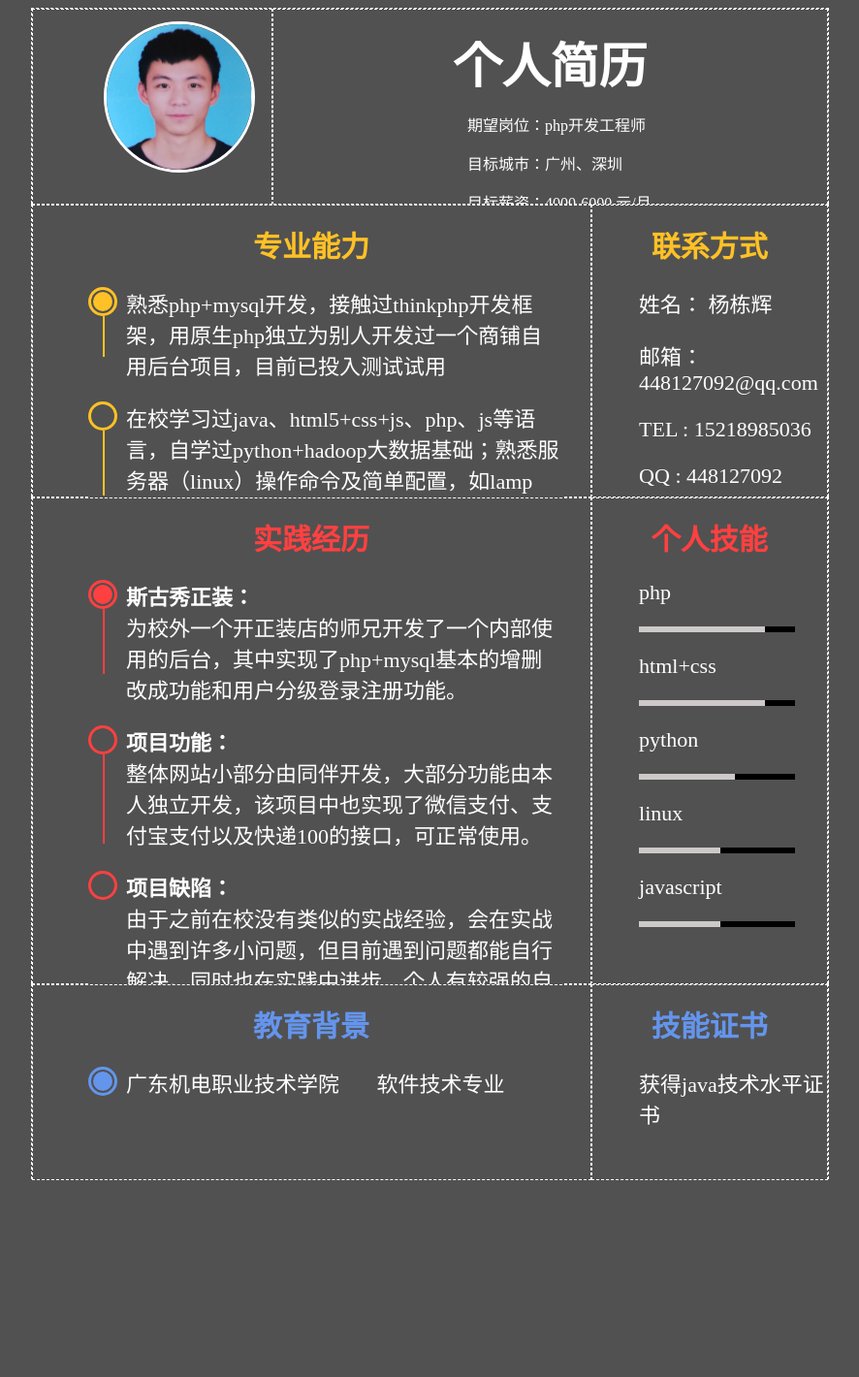
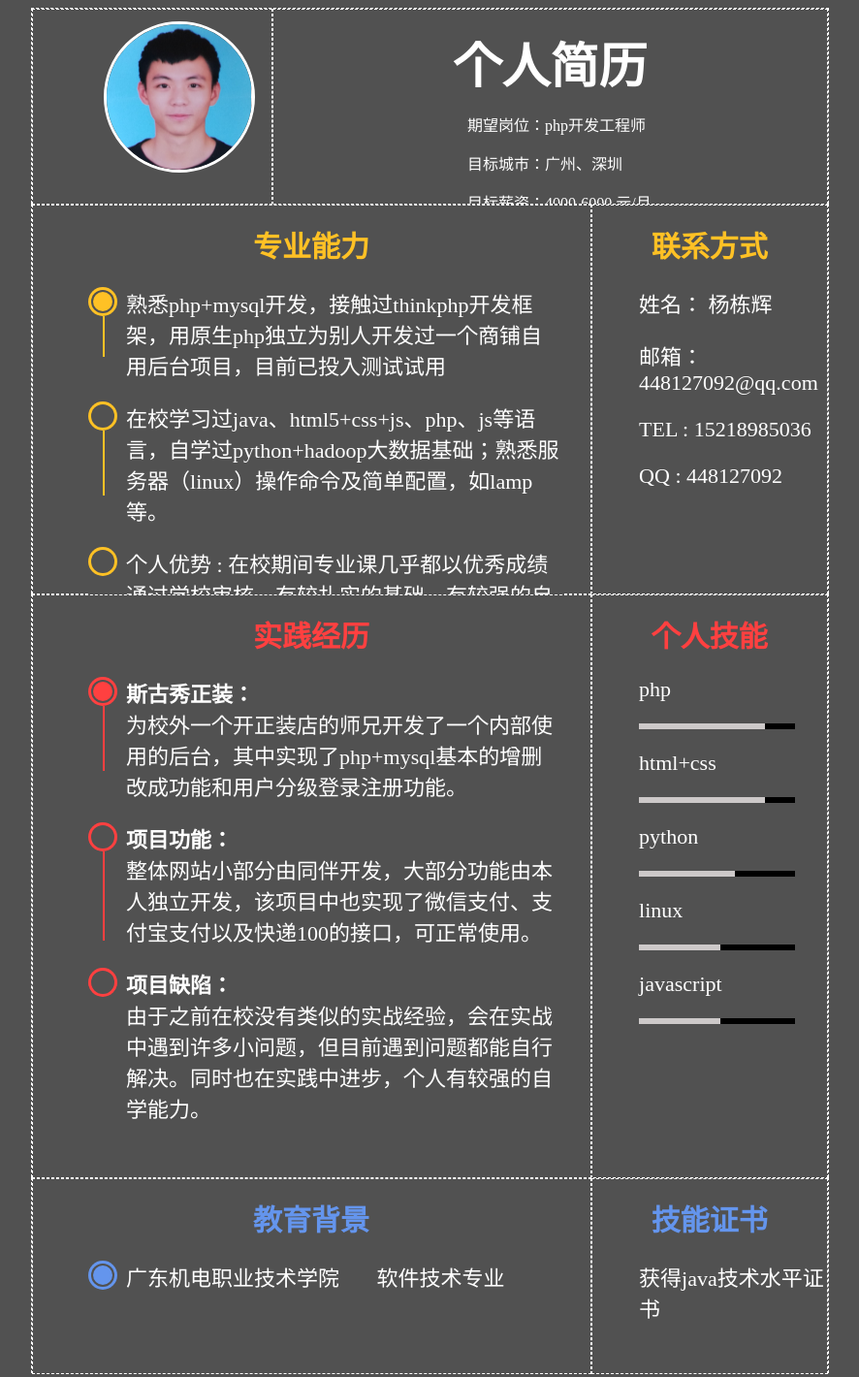
Before and after one commit to DHYang0/DHYang0.github.io, a plain HTML site: page index.html in a window 1280 px wide. Shown: the whole page at 97% size, without its empty margins (204-1090 px from the left). Before the commit the page ends 1224 px from the top, so only its background shows below. Drawn offline with Linux system fonts and the light colour scheme.

Commit message:
3 commit

```diff
--- a/index.html
+++ b/index.html
@@ -162,12 +162,12 @@
 			border: 1px dashed #fff;
 			margin-left: 18%;
 			width: 65%;
-			height: 300px;
+			height: 400px;
 		}
 		.left2{
 			float: left;
 			width: 70%;
-			height: 300px;
+			height: 400px;
 			border: 1px dashed #fff;
 			text-align: center;
 		}
@@ -183,7 +183,7 @@
 
 		.right2{
 			overflow:hidden;/*自动填充剩余div宽度*/
-			height: 300px;
+			height: 400px;
 			border: 1px dashed #fff;
 			text-align: center;
 		}
@@ -199,12 +199,12 @@
 			border: 1px dashed #fff;
 			margin-left: 18%;
 			width: 65%;
-			height: 500px;
+			height: 600px;
 		}
 		.left3{
 			float: left;
 			width: 70%;
-			height: 500px;
+			height: 600px;
 			border: 1px dashed #fff;
 			text-align: center;
 		}
@@ -220,7 +220,7 @@
 
 		.right3{
 			overflow:hidden;/*自动填充剩余div宽度*/
-			height: 500px;
+			height: 600px;
 			border: 1px dashed #fff;
 			text-align: center;
 		}
```
